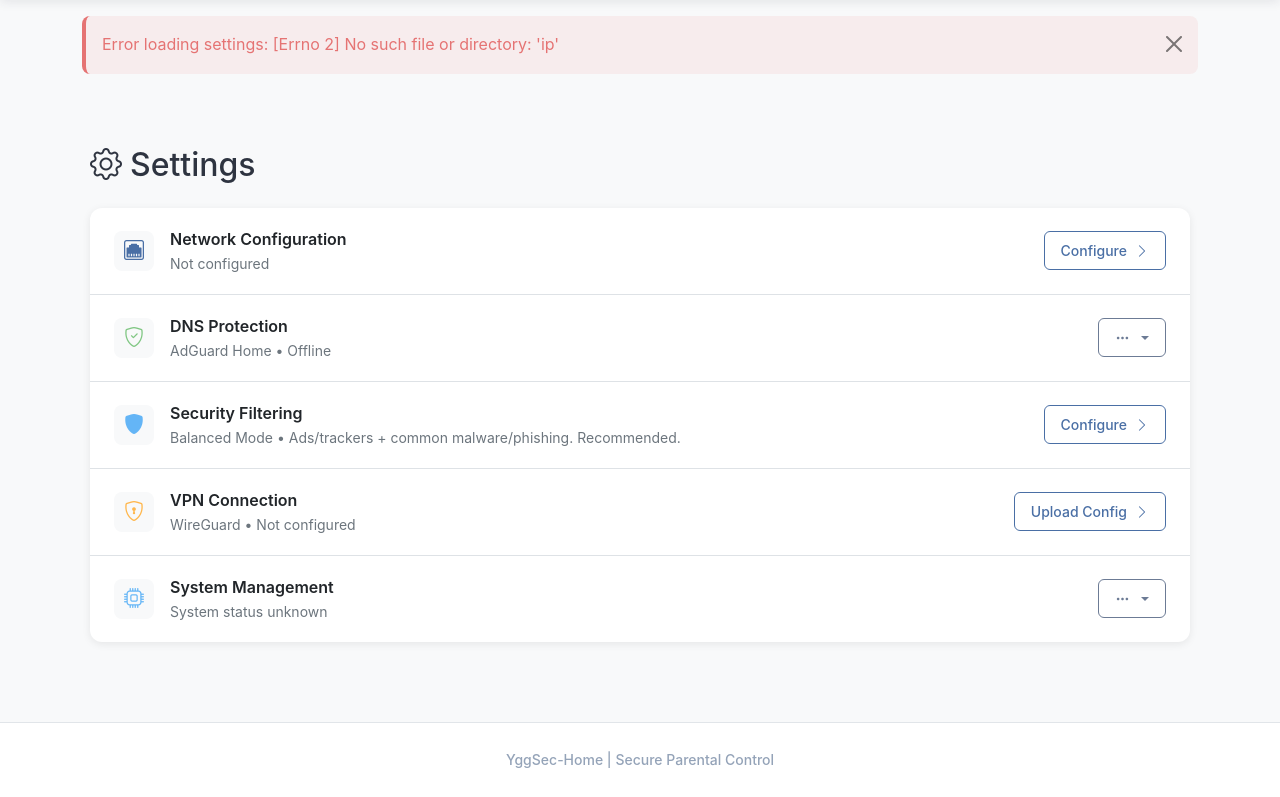
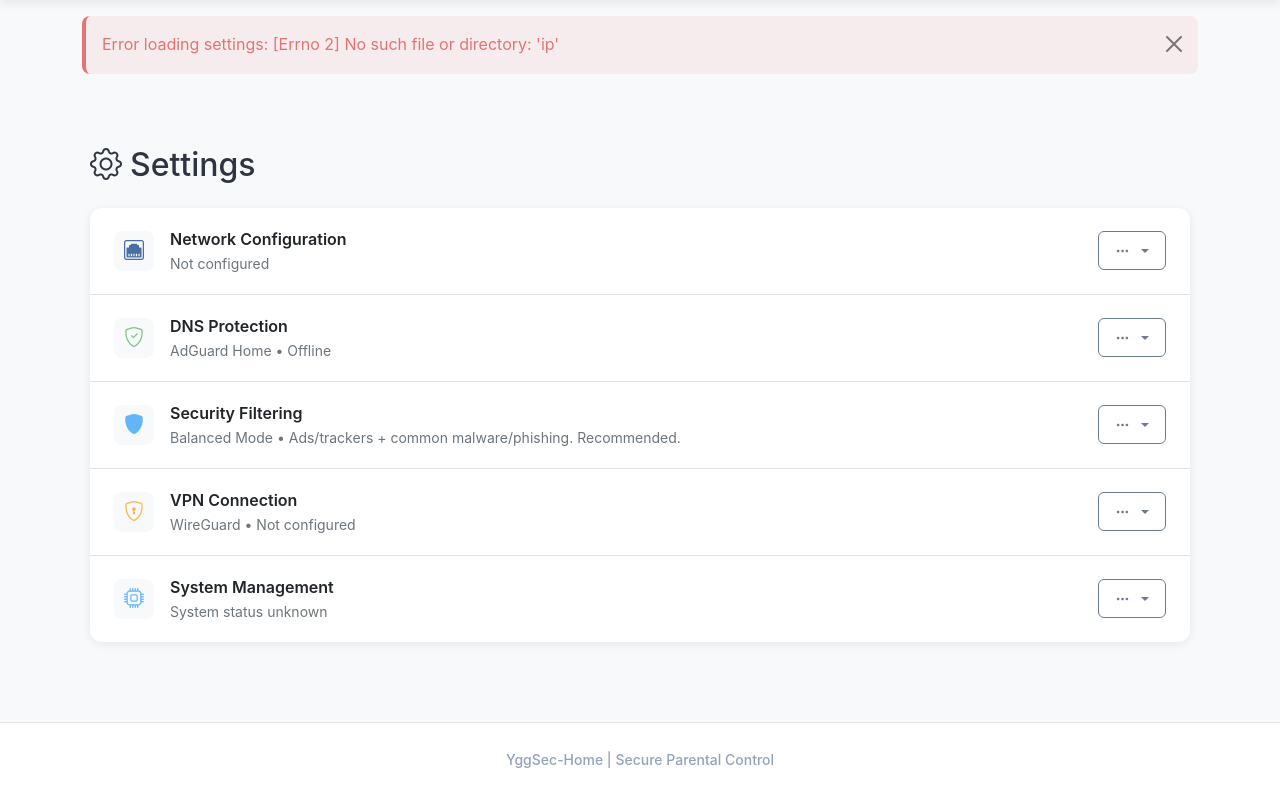
Before and after one commit to romarroca/yggsec-home, a Flask app: page /settings in a window 1280 px wide. Shown: the part 74-871 px from the top of the page. Run offline with Flask 3, Linux system fonts and the light colour scheme; the visitor is signed in with stand-in values (Sample User, id 1); some libraries are stand-ins or nearby versions.

Commit message:
feat: complete Settings UI consistency with universal three-dots menus
- Convert Network Configuration to use dropdown menu for Configure action
- Convert Security Filtering to use dropdown menu for Configure Security action
- Convert WireGuard 'Upload Config' to use dropdown menu for consistency
- Now ALL settings sections use the same three-dots menu pattern
- Add appropriate icons for each configuration action
- Maintain complete visual consistency across the entire Settings page

```diff
--- a/templates/settings.html
+++ b/templates/settings.html
@@ -28,9 +28,16 @@
                             </p>
                         </div>
                         <div class="setting-actions">
-                            <button class="btn btn-outline-primary" onclick="showNetworkModal()">
-                                Configure <i class="bi bi-chevron-right"></i>
-                            </button>
+                            <div class="dropdown">
+                                <button class="btn btn-outline-secondary dropdown-toggle" type="button" data-bs-toggle="dropdown">
+                                    <i class="bi bi-three-dots"></i>
+                                </button>
+                                <ul class="dropdown-menu">
+                                    <li><a class="dropdown-item" href="#" onclick="showNetworkModal()">
+                                        <i class="bi bi-gear text-primary me-2"></i>Configure Network
+                                    </a></li>
+                                </ul>
+                            </div>
                         </div>
                     </div>
                 </div>
@@ -90,9 +97,16 @@
                             </p>
                         </div>
                         <div class="setting-actions">
-                            <button class="btn btn-outline-primary" onclick="showSecurityModeModal()">
-                                Configure <i class="bi bi-chevron-right"></i>
-                            </button>
+                            <div class="dropdown">
+                                <button class="btn btn-outline-secondary dropdown-toggle" type="button" data-bs-toggle="dropdown">
+                                    <i class="bi bi-three-dots"></i>
+                                </button>
+                                <ul class="dropdown-menu">
+                                    <li><a class="dropdown-item" href="#" onclick="showSecurityModeModal()">
+                                        <i class="bi bi-shield-gear text-primary me-2"></i>Configure Security
+                                    </a></li>
+                                </ul>
+                            </div>
                         </div>
                     </div>
                 </div>
@@ -138,9 +152,16 @@
                                     </ul>
                                 </div>
                             {% else %}
-                                <button class="btn btn-outline-primary" onclick="showWireguardModal()">
-                                    Upload Config <i class="bi bi-chevron-right"></i>
-                                </button>
+                                <div class="dropdown">
+                                    <button class="btn btn-outline-secondary dropdown-toggle" type="button" data-bs-toggle="dropdown">
+                                        <i class="bi bi-three-dots"></i>
+                                    </button>
+                                    <ul class="dropdown-menu">
+                                        <li><a class="dropdown-item" href="#" onclick="showWireguardModal()">
+                                            <i class="bi bi-upload text-primary me-2"></i>Upload Config
+                                        </a></li>
+                                    </ul>
+                                </div>
                             {% endif %}
                         </div>
                     </div>
```
